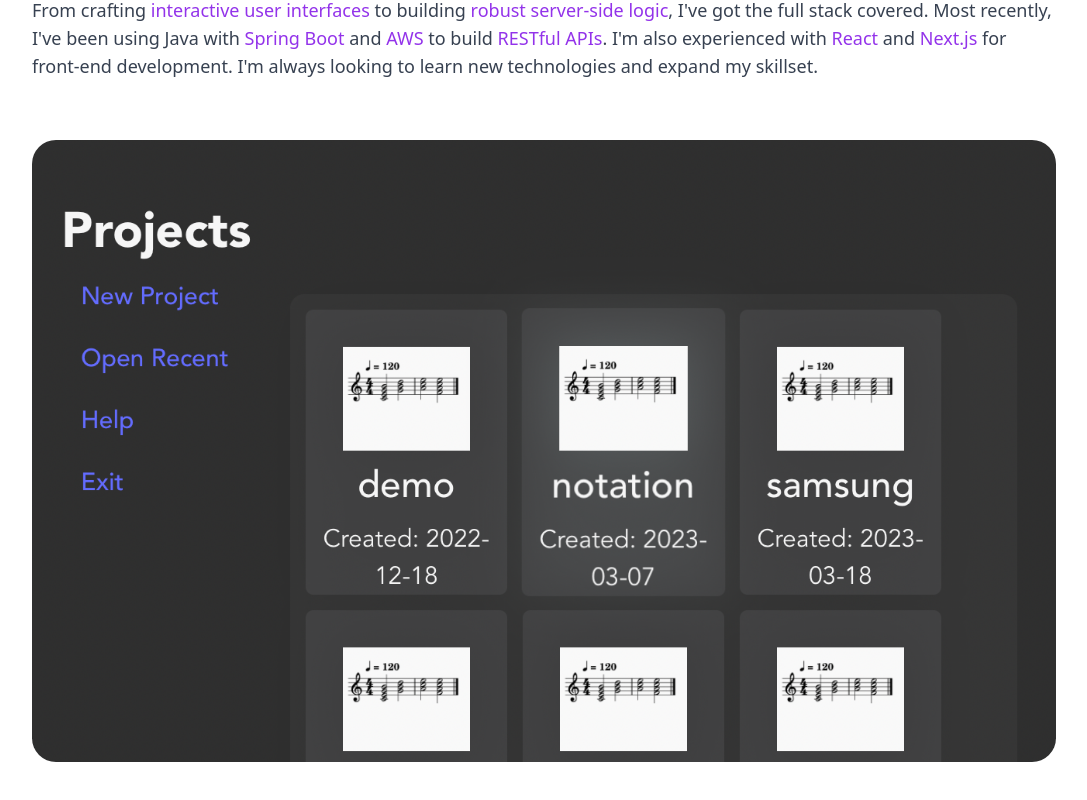
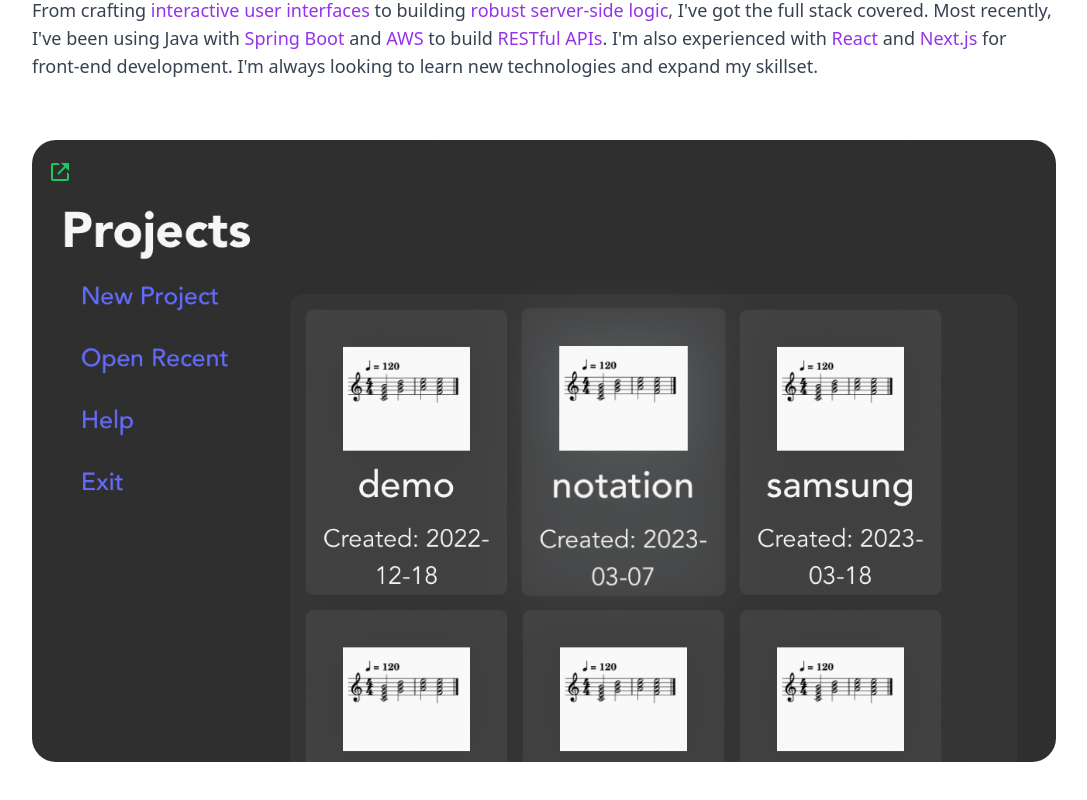
Before and after one commit to mpughcs/ReactPortfolio, a Next.js app: page / in a window 1280 px wide. Shown: the part 1040-1840 px from the top of the page, without its empty margins (96-1183 px from the left). Built offline with nearby package versions, Linux system fonts and the light colour scheme; grey boxes are pictures that could not be loaded.

Commit message:
fixing missing link for first project

```diff
--- a/pages/index.js
+++ b/pages/index.js
@@ -81,32 +81,25 @@ export default function Home() {
                         <p className="text-lg md:text-lg leading-8 gap-10 py-10 max-w-6xl mx-auto">
                             From crafting <span className="text-purple-600">interactive user interfaces</span> to building <span className="text-purple-600">robust server-side logic</span>, I've got the full stack covered. Most recently, I've been using Java with <span className="text-purple-600">Spring Boot</span> and <span className="text-purple-600">AWS</span> to build <span className="text-purple-600">RESTful APIs</span>. I'm also experienced with <span className="text-purple-600">React</span> and <span className="text-purple-600">Next.js</span> for front-end development. I'm always looking to learn new technologies and expand my skillset.
                         </p>
-
-                        <div className="basis-1/3 flex-1 py-5 group" >
-
-                           <div className="relative">
+                        <div className="basis-1/3 flex-1 py-5">
+                            <div className="hover:translate-x-1 duration-100">
+                                <a href="https://sundaymourners.com/">
+                                    <BiLinkExternal className="text-2xl text-green-500 absolute translate-y-5 translate-x-4" />
+                                </a>
+                            </div>
                             <Image
                                 src="/images/notation1.png"
                                 width={1200}
-                                    alt="Photo of the Notation desktop app "
+                                alt="Photo of the notation desktop application"
+
                                 height={1200}
                                 layout="responsive"
-                                    className="mx-auto rounded-3xl object-cover"
+                                className="mx-auto  rounded-3xl object-cover"
                             />
 
-                            {/* <div className="basis-1/3 flex-1 py-5 absolute rounded-b-3xl m-0 bg-gradient-to-br from-purple-600 to-slate-500 opacity-80 max-w-6xl bottom-0 hidden group-hover:block transition-colors " >
-                            <div className="hover:translate-x-1 duration-100 ">
                         </div>
-                                <p className="opacity-100 text-white px-5 py-2 inline">Notation is a desktop app for composing music with simple text commands. It's built with Tauri, React, and Rust and can export audio projects to Midi to be used in professional digital audio workstations.</p>
-                                <a className="inline-block" href="https://github.com/mpughcs/Notation">
-                                    <BiLinkExternal className="text-2xl text-green-500" />
-                                </a>
-                             </div>
-                              */}
 
 
-                           </div>
-                        </div>
 
                         <div className="basis-1/3 flex-1 py-5">
                             <div className="hover:translate-x-1 duration-100">
```
Lines whose indentation alone changed are shown as unchanged.
